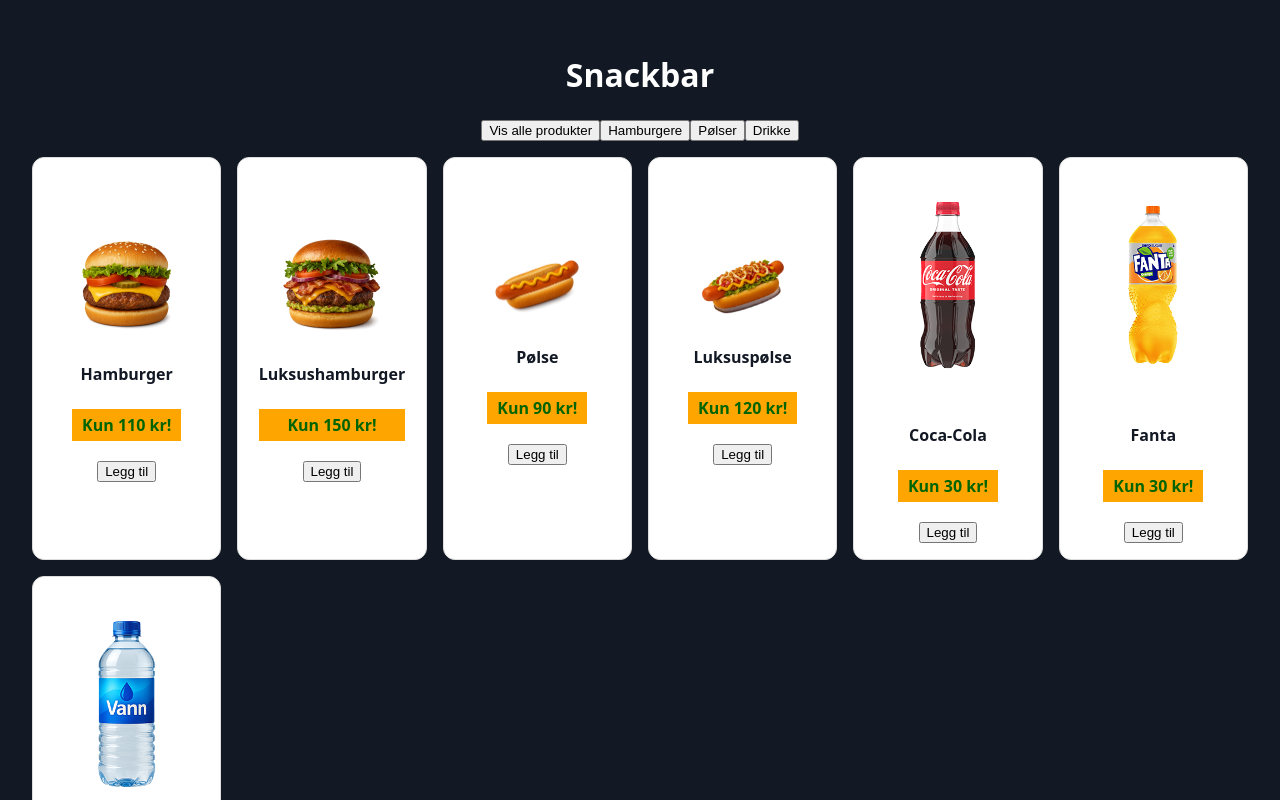
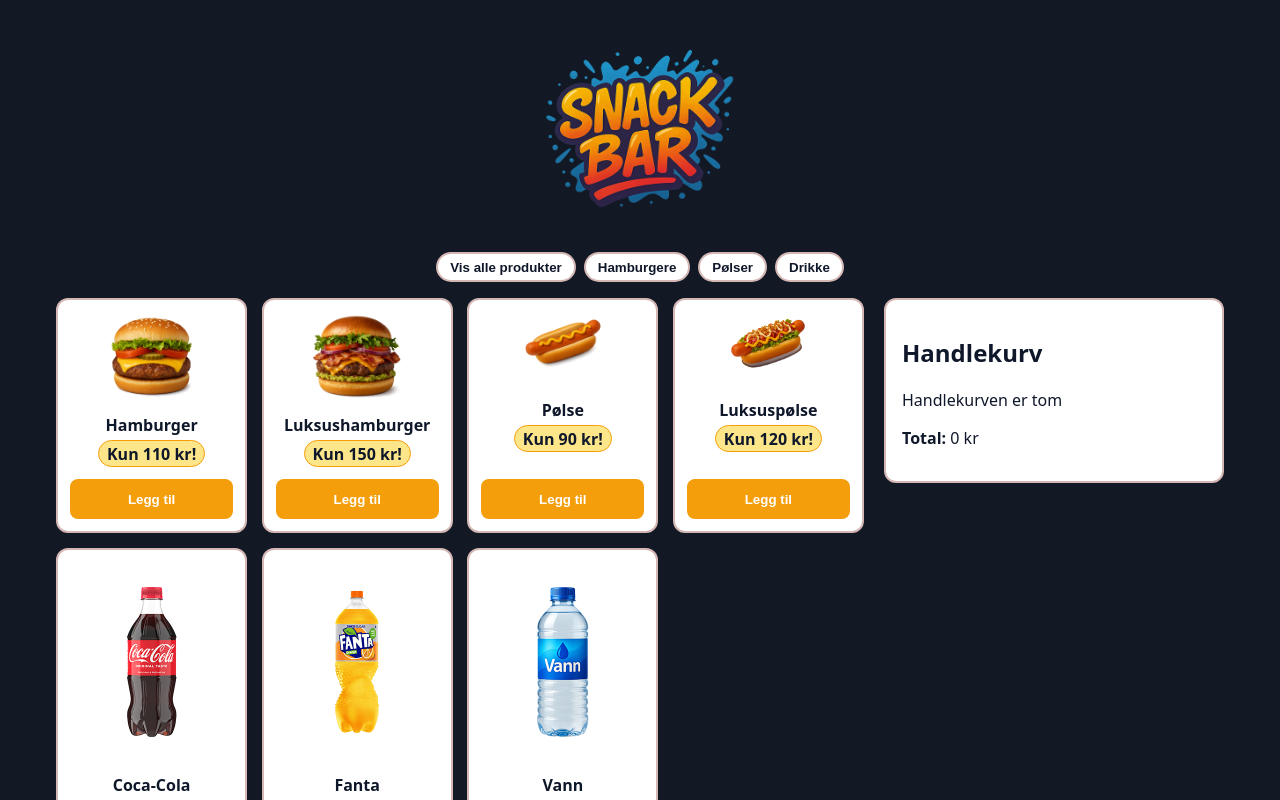
Before and after one commit to melz3r/SnackBar, a React (Vite) app: page / in a window 1280 px wide. Shown: the top 800 px of the page. Built offline with nearby package versions, Linux system fonts and the light colour scheme.

Commit message:
endret layout og design

```diff
--- a/src/App.css
+++ b/src/App.css
@@ -1,66 +1,161 @@
-#root {
-  max-width: 1280px;
+:root {
+  --bg: #121824;
+  --text-dark: #0f172a;
+  --text-light: #ffffff;
+  --panel: #ffffff;
+  --border: #d4b7b5;
+  --accent: #f59e0b;
+  --accent-dark: #d97706;
+  --accent-light: #fde68a;
+}
+
+.main-wrapper {
+  max-width: 1200px;
   margin: 0 auto;
-  padding: 2rem;
-  text-align: center;
+  padding: 1.25rem 1rem 2rem;
+}
+
+.topbar {
+  display: grid;
+  gap: 0.75rem;
+  justify-items: center;
+  margin-bottom: 1rem;
+}
+
+.logo {
+  display: block;
+  width: 220px;
+}
+@media (max-width: 640px) {
+  .logo {
+    width: 140px;
+  }
+}
+
+.filter-bar {
+  display: flex;
+  gap: 0.5rem;
+  flex-wrap: wrap;
+  justify-content: center;
+}
+.filter-bar button {
+  border: 2px solid var(--border);
+  background: var(--panel);
+  color: var(--text-dark);
+  font-weight: 600;
+  padding: 0.35rem 0.75rem;
+  border-radius: 999px;
+  cursor: pointer;
+}
+.filter-bar button:hover {
+  border-color: var(--accent);
+}
+
+.layout {
+  display: grid;
+  gap: 1.25rem;
+}
+
+@media (min-width: 900px) {
+  .layout {
+    grid-template-columns: 1fr 340px;
+    align-items: start;
+  }
+}
+
+@media (max-width: 899px) {
+  .layout {
+    display: flex;
+    flex-direction: column;
+    gap: 1rem;
+    padding-bottom: 200px;
+  }
+
+  .cart-aside {
+    position: fixed;
+    bottom: 0;
+    left: 0;
+    width: 100%;
+  }
+
+  .cart-section {
+    border-radius: 12px 12px 0 0;
+    border: 2px solid var(--border);
+    border-bottom: none;
+  }
 }
 
 .product-list {
   display: grid;
-  grid-template-columns: repeat(auto-fit, minmax(180px, 1fr));
-  gap: 1rem;
+  grid-template-columns: repeat(auto-fit, minmax(170px, 1fr));
+  gap: 0.9rem;
   padding: 0;
+  margin: 0;
   list-style: none;
-}
-
-.product-card {
-  display: flex;
-  flex-direction: column;
-  align-items: center;
-  justify-content: center;
-  background: #fff;
-  border: 1px solid #ddd;
-  border-radius: 12px;
-  padding: 1rem;
-  color: #121824;
-  gap: 20px;
-}
-
-.product-card:hover {
-  transform: translateY(-3px);
 }
 
 .product-info {
   display: flex;
-  gap: 20px;
   flex-direction: column;
+  gap: 0.25rem;
+  align-items: center;
+}
+
+.product-card {
+  background: var(--panel);
+  border: 2px solid var(--border);
+  border-radius: 12px;
+  padding: 0.75rem;
+  color: var(--text-dark);
+  display: flex;
+  flex-direction: column;
+  justify-content: space-between;
+  gap: 0.5rem;
 }
 
 .product-image {
-  max-width: 100px;
+  display: block;
+  width: 90px;
   height: auto;
-  margin-bottom: 0.5rem;
+  margin: 0 auto 0.25rem;
 }
 
 .product-name {
-  display: block;
-  font-weight: bold;
-  margin-bottom: 0.25rem;
+  font-weight: 700;
+  margin: 0;
 }
 
 .product-price {
-  color: darkgreen;
-  font-weight: bold;
-  padding: 5px 10px;
-  background-color: orange;
+  display: inline-block;
+  font-weight: 700;
+  background: var(--accent-light);
+  border: 1px solid var(--accent);
+  border-radius: 999px;
+  padding: 0.1rem 0.5rem;
+}
+
+.buy-button {
+  margin-top: 0.25rem;
+  padding: 0.5rem 0.7rem;
+  height: 40px;
+  border: none;
+  border-radius: 8px;
+  background: var(--accent);
+  color: var(--text-light);
+  font-weight: 600;
+  cursor: pointer;
+}
+
+.buy-button:hover {
+  background: var(--accent-dark);
 }
 
 .cart-section {
-  margin-top: 2rem;
-  background: #fff;
-  color: #111;
+  background: var(--panel);
+  color: var(--text-dark);
   padding: 1rem;
   border-radius: 12px;
+  border: 2px solid var(--border);
 }
 .cart-list {
   list-style: none;
--- a/src/App.jsx
+++ b/src/App.jsx
@@ -34,10 +34,13 @@
   const total = cart.reduce((sum, item) => sum + item.price * item.quantity, 0);
 
   return (
-    <main>
-      <h1>Snackbar</h1>
+    <main className="main-wrapper">
+      <div className="topbar">
+        <img src="logo.png" className="logo" alt="SNACKBAR" />
         <FilterBar setFilter={setFilter} />
+      </div>
 
+      <div className="layout">
         <section className="product-section">
           <ul className="product-list">
             {filteredProducts.map((p) => (
@@ -46,7 +49,10 @@
           </ul>
         </section>
 
+        <aside className="cart-aside">
           <Cart items={cart} total={total} />
+        </aside>
+      </div>
     </main>
   );
 }
```
Also changed, not shown: public/logo.png (added). Lines whose indentation alone changed are shown as unchanged.
